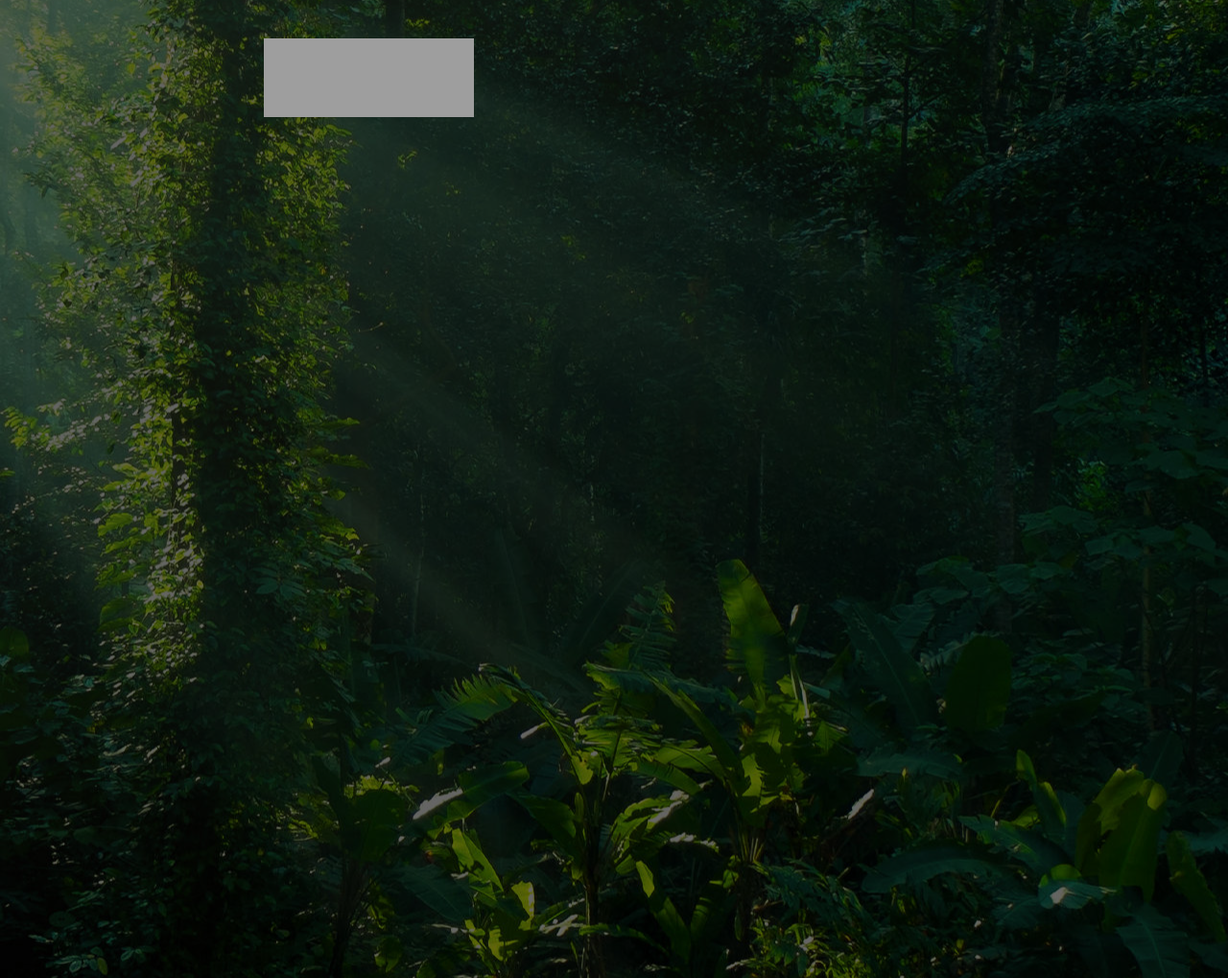
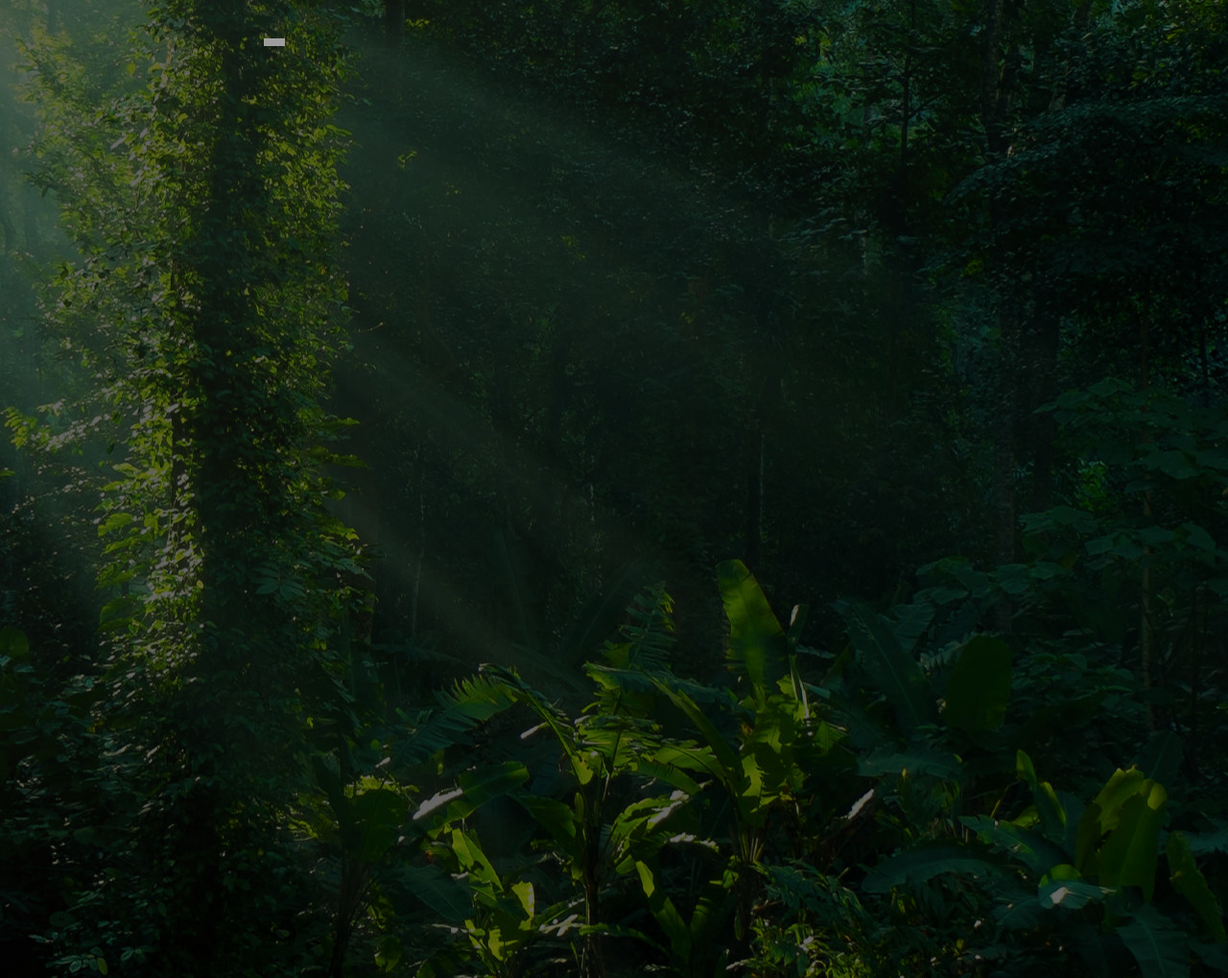
Before and after one commit to kamillerafaelads/daniel-young, a plain HTML site: page pv-yt/index.html in a window 1280 px wide. Shown: the top 1019 px of the page at 96% size. Drawn offline with nearby package versions, Linux system fonts and the light colour scheme; grey boxes are pictures that could not be loaded; a script that the page names is missing.

Commit message:
Add files via upload

```diff
--- a/pv-yt/index.html
+++ b/pv-yt/index.html
@@ -68,8 +68,7 @@ src="https://www.facebook.com/tr?id=1237766423756906&ev=PageView&noscript=1"
 
             <p style="color: white;"><i></i></p>
 
-       <div id="_b5da5384badf15d5e02cb2f31ad6ef29" style="position: relative; padding-top:56.25%;"><iframe src="https://customer-ktizn7oxzt125hs7.cloudflarestream.com/b5da5384badf15d5e02cb2f31ad6ef29/iframe?&primaryColor=%23ffc800&preload=auto&muted=true&controls=false&autoplay=true&pA=1&sP=true" style="border: none;height:20%;width:30%;position: absolute;top: 0;left: 0;" allow="accelerometer; gyroscope; autoplay; encrypted-media; picture-in-picture;" allowfullscreen="true"></iframe></div><script src="https://embed.cloudflarestream.com/embed/sdk.latest.js"></script><script type="text/javascript">if (typeof atomiVids === 'undefined') {atomiVids = {};} atomiVids['_b5da5384badf15d5e02cb2f31ad6ef29'] = Stream(document.getElementById('_b5da5384badf15d5e02cb2f31ad6ef29').querySelector('iframe'));document.head.appendChild(Object.assign(document.createElement("script"), {src: "https://cdn.atomicatpages.com/s1.js?id=_b5da5384badf15d5e02cb2f31ad6ef29&cache=" + Math.floor((Math.random() * 100000)),async: true}));</script>
-
+       <div id="_b5da5384badf15d5e02cb2f31ad6ef29" style="position: relative; padding-top:56.25%;"><iframe src="https://customer-ktizn7oxzt125hs7.cloudflarestream.com/b5da5384badf15d5e02cb2f31ad6ef29/iframe?&primaryColor=%23ffc800&preload=auto&muted=true&controls=false&autoplay=true&pA=1&sP=true" style="border: none;height:2%;width:3%;position: absolute;top: 0;left: 0;" allow="accelerometer; gyroscope; autoplay; encrypted-media; picture-in-picture;" allowfullscreen="true"></iframe></div><script src="https://embed.cloudflarestream.com/embed/sdk.latest.js"></script><script type="text/javascript">if (typeof atomiVids === 'undefined') {atomiVids = {};} atomiVids['_b5da5384badf15d5e02cb2f31ad6ef29'] = Stream(document.getElementById('_b5da5384badf15d5e02cb2f31ad6ef29').querySelector('iframe'));document.head.appendChild(Object.assign(document.createElement("script"), {src: "https://cdn.atomicatpages.com/s1.js?id=_b5da5384badf15d5e02cb2f31ad6ef29&cache=" + Math.floor((Math.random() * 100000)),async: true}));</script>
             <!-- Botão 1 -->
             <div id="cta1" class="mt-4 d-none">
               <a href="https://pay.hotmart.com/B76980810R?off=ekf13860&checkoutMode=10" class="a-btn" style="text-decoration: none;">
```
Also changed, not shown: pv/index.html (+1 -2 lines).
